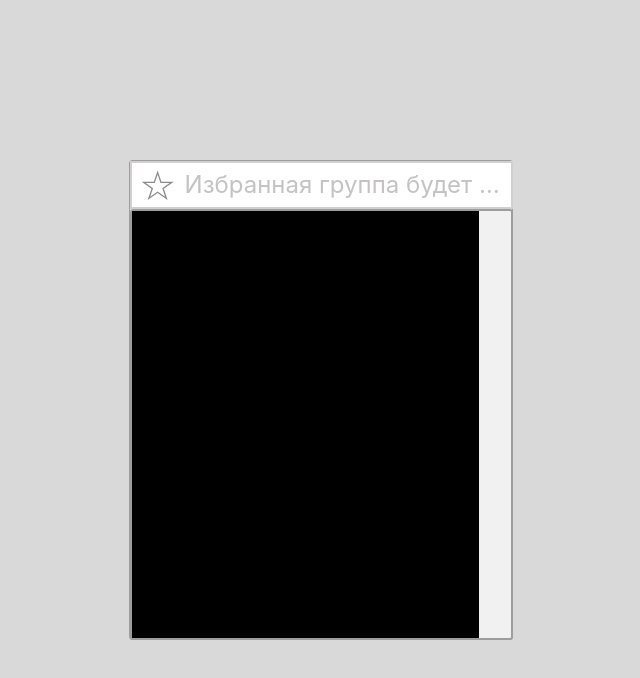
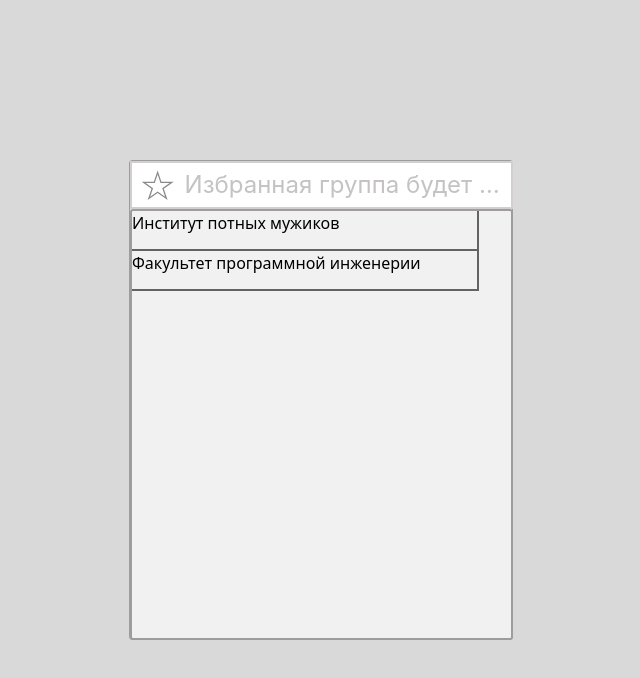
Before and after one commit to ystuler/frontend, a Vue app: page /group in a window 1280 px wide. Shown: the top 678 px of the page, without its empty margins (319-959 px from the left). Built offline with nearby package versions, Linux system fonts and the light colour scheme.

Commit message:
refactor(group): add list for groups

```diff
--- a/src/components/Group/SelectionComponent.vue
+++ b/src/components/Group/SelectionComponent.vue
@@ -1,5 +1,5 @@
 <template>
-  <div class="grid-container">
+  <div class="grid-container noselect">
     <div class="square">
       <div class="rectangle">
         <svg class="star" width="45.000000" height="57.000000" viewBox="0 0 25 23" fill="none"
@@ -20,30 +20,21 @@
       <div class="rectangle2">
         <div class="scrollWrapper">
           <div class="forScroll">
-            <div class="groups">
-            </div>
-            <div class="groups">
-            </div>
-            <div class="groups">
-            </div>
-            <div class="groups">
-            </div>
-            <div class="groups">
-            </div>
-            <div class="groups">
-            </div>
-            <div class="groups">
-            </div>
-            <div class="groups">
-            </div>
-            <div class="groups">
-            </div>
-            <div class="groups">
-            </div>
-            <div class="groups">
-            </div>
-            <div class="groups">
-            </div>
+            <ul class="cursor-pointer">
+              <li v-for="group in groupStore.groups" :key="group.id">
+                <div @click="toggleFacultyVisibility(group.id)" class="boxF"><span >{{ group.Faculty }}</span></div>
+                <ul v-if="activeFaculty ===group.id">
+                  <li v-for="direction in group.Direction" :key="direction.id">
+                    <div class="boxF" @click="toggleGroupVisibility(direction.id)"><span >{{ direction.name_group }}</span></div>
+                    <ul v-if="activeGroup === direction.id">
+                      <li v-for="groupName in direction.list" :key="groupName.id">
+                        <div class="boxF" @click="toggleFavoriteGroup(groupName.name)"><span > {{ groupName.name }}</span></div>
+                      </li>
+                    </ul>
+                  </li>
+                </ul>
+              </li>
+            </ul>
           </div>
         </div>
       </div>
@@ -78,7 +69,16 @@
   height: 100vh;
   place-items: center;
 }
+.boxF{
+  width: 27.1vw;
+  height: 5vh;
+  border: 0.13rem solid rgb(100, 99, 99);
+  border-top: none;
+  border-left: none;
 
+
+
+}
 .forScroll {
   width: 28.9vw;
   height: 53.4vh;
@@ -101,6 +101,10 @@
 
 .star {
   padding-left: 10px;
+}
+
+text {
+  user-select: none;
 }
 
 .groups {
@@ -141,16 +145,40 @@
   position: relative;
 
 }
+
+.noselect {
+  user-select: none;
+}
 </style>
 <script setup lang="ts">
 import {useGroupStore} from "../../stores/group.store.ts";
-import {computed} from "vue";
+import {computed, ref} from "vue";
 
 const groupStore = useGroupStore();
 
-const groups = computed(() => groupStore.groups)
+const activeFaculty = ref<number | null>(null);
+const activeGroup = ref<number | null>(null);
+
+const toggleGroupVisibility = (directionId: number) => {
+  if (activeGroup.value === directionId) {
+    activeGroup.value = null;
+  } else {
+    activeGroup.value = directionId;
+  }
+};
+const toggleFacultyVisibility = (groupId: number) => {
+  if (activeFaculty.value === groupId) {
+    activeFaculty.value = null;
+  } else {
+    activeFaculty.value = groupId;
+  }
+};
 
 const FavoriteGroup = ""
-const holder = "Избранная группа будет тут..."
+
+const holder = ref("Избранная группа будет тут...")
+const toggleFavoriteGroup = (SubGroupName: string) => {
+  holder.value = SubGroupName
+}
 
 </script>
--- a/src/stores/group.store.ts
+++ b/src/stores/group.store.ts
@@ -8,11 +8,13 @@ export interface Group {
 }
 
 interface Direction {
+    id: number;
     name_group: string;
     list: GroupName[];
 }
 
 interface GroupName {
+    id: number;
     name: string;
 }
 
--- a/src/stores/mock/groups.json
+++ b/src/stores/mock/groups.json
@@ -5,23 +5,29 @@
     "Direction": [
       {
         "name_group": "ЦИС",
+        "id": 1,
         "list": [
           {
-            "name": "ЦИС-10"
+            "name": "ЦИС-10",
+            "id": 1
           },
           {
-            "name": "ЦИС-11"
+            "name": "ЦИС-11",
+            "id": 2
           }
         ]
       },
       {
         "name_group": "ПИ",
+        "id": 2,
         "list": [
           {
-            "name": "ПИ-10"
+            "name": "ПИ-10",
+            "id": 3
           },
           {
-            "name": "ПИ-11"
+            "name": "ПИ-11",
+            "id": 4
           }
         ]
       }
@@ -33,23 +39,29 @@
     "Direction": [
       {
         "name_group": "ПОИТ",
+        "id": 3,
         "list": [
           {
-            "name": "ПОИТ-10"
+            "name": "ПОИТ-10",
+            "id": 5
           },
           {
-            "name": "ПОИТ-11"
+            "name": "ПОИТ-11",
+            "id": 6
           }
         ]
       },
       {
         "name_group": "ПОИБМ",
+        "id": 4,
         "list": [
           {
-            "name": "ПОИБМ-10"
+            "name": "ПОИБМ-10",
+            "id": 7
           },
           {
-            "name": "ПОИБМ-11"
+            "name": "ПОИБМ-11",
+            "id": 8
           }
         ]
       }
```
